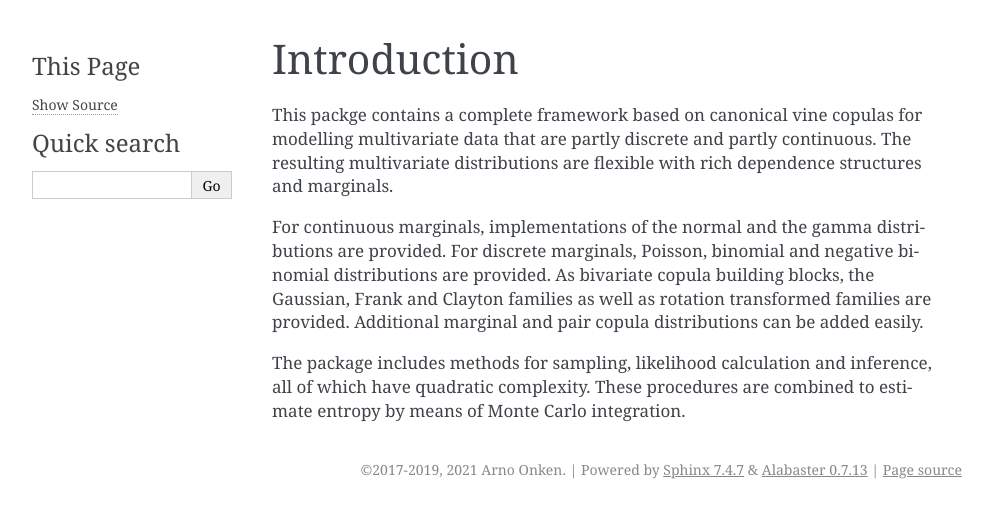
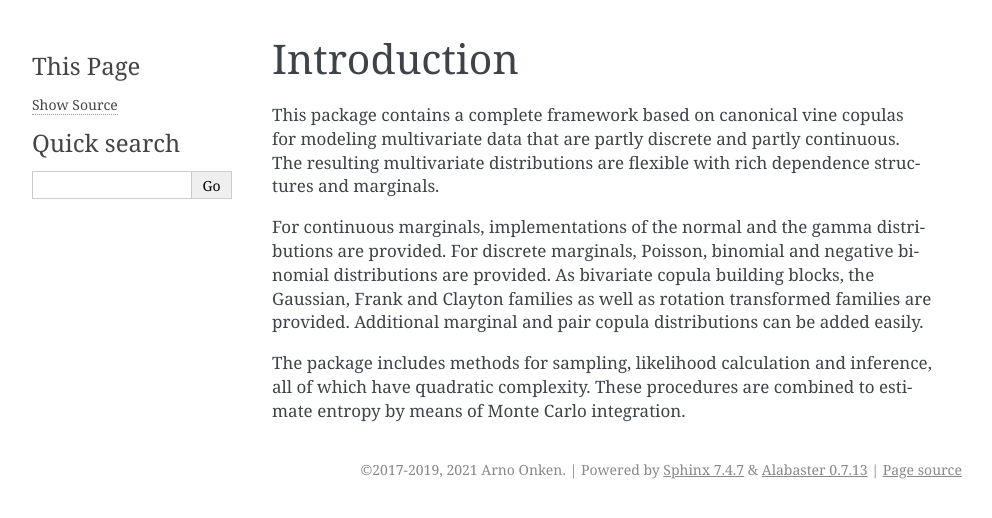
Before and after one commit to asnelt/mixedvines, a Sphinx documentation site: the page built from docs/intro.rst, in a window 1280 px wide. Shown: the top 518 px of the page, without its empty margins (148-1140 px from the left). Built offline with Sphinx 7.4.7, drawn with Linux system fonts in a browser that asks for light colours.

Commit message:
Minor comment improvements.

```diff
--- a/README.rst
+++ b/README.rst
@@ -11,7 +11,7 @@ Description
 -----------
 
 This package contains a complete framework based on canonical vine copulas for
-modelling multivariate data that are partly discrete and partly continuous.
+modeling multivariate data that are partly discrete and partly continuous.
 The resulting multivariate distributions are flexible with rich dependence
 structures and marginals.
 
--- a/docs/intro.rst
+++ b/docs/intro.rst
@@ -2,8 +2,8 @@ Introduction
 ============
 
 
-This packge contains a complete framework based on canonical vine copulas for
-modelling multivariate data that are partly discrete and partly continuous.
+This package contains a complete framework based on canonical vine copulas for
+modeling multivariate data that are partly discrete and partly continuous.
 The resulting multivariate distributions are flexible with rich dependence
 structures and marginals.
 
--- a/docs/requirements.rst
+++ b/docs/requirements.rst
@@ -2,6 +2,6 @@ Requirements
 ============
 
 
-The package requires Python 3.10 or greater and additionaly requires
+The package requires Python 3.10 or greater and additionally requires
 `NumPy and SciPy
 <http://www.scipy.org/install.html>`_.
```
Also changed, not shown: other parts of README.rst (+1 -1 lines), 2 other files.
